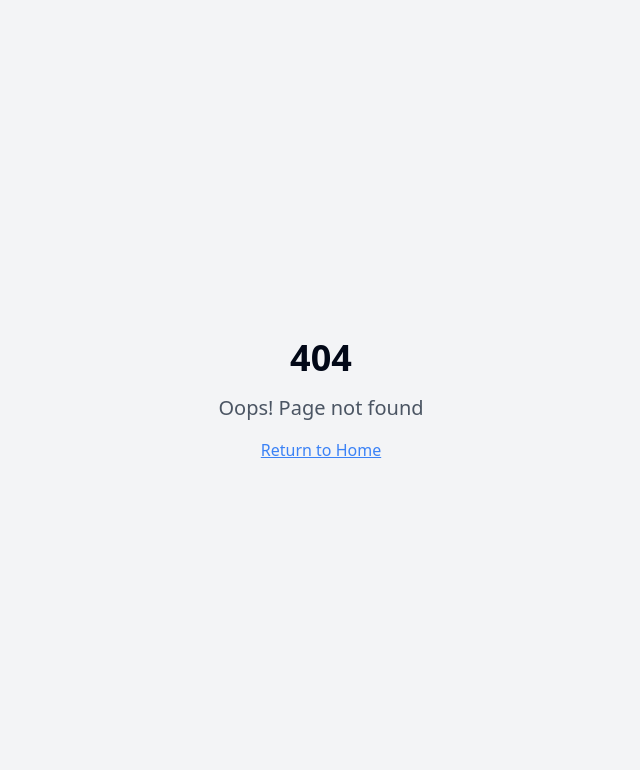
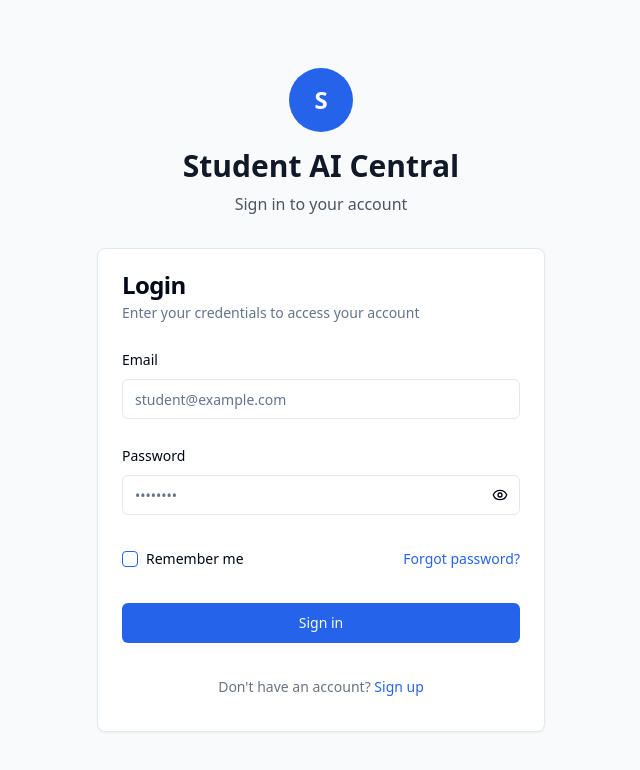
Before and after one commit to vaishu0077/student-ai-central, a React (Vite) app: page /login in a window 1280 px wide. Before the commit this address had no page. Shown: the top 770 px of the page, without its empty margins (319-959 px from the left). Built offline with nearby package versions, Linux system fonts and the light colour scheme.

Commit message:
Add login page

```diff
--- a/src/App.tsx
+++ b/src/App.tsx
@@ -10,6 +10,7 @@ import Layout from "./components/Layout";
 import AssistantPage from "./pages/AssistantPage";
 import SchedulePage from "./pages/SchedulePage";
 import NotesPage from "./pages/NotesPage";
+import LoginPage from "./pages/LoginPage";
 
 const queryClient = new QueryClient();
 
@@ -20,6 +21,7 @@ const App = () => (
       <Sonner />
       <BrowserRouter>
         <Routes>
+          <Route path="/login" element={<LoginPage />} />
           <Route path="/" element={<Layout />}>
             <Route index element={<Index />} />
             <Route path="assistant" element={<AssistantPage />} />
--- a/src/components/NavBar.tsx
+++ b/src/components/NavBar.tsx
@@ -1,11 +1,24 @@
 
 import React from 'react';
-import { Link } from 'react-router-dom';
+import { Link, useNavigate } from 'react-router-dom';
 import { Button } from "@/components/ui/button";
-import { Search, Bell, User } from 'lucide-react';
+import { Search, Bell, User, LogOut } from 'lucide-react';
 import { Input } from "@/components/ui/input";
 
 const NavBar: React.FC = () => {
+  const navigate = useNavigate();
+  // In a real app, you would check if the user is logged in
+  const isLoggedIn = true; // This is a placeholder
+
+  const handleAuthAction = () => {
+    if (isLoggedIn) {
+      // Logout logic would go here
+      navigate('/login');
+    } else {
+      navigate('/login');
+    }
+  };
+
   return (
     <header className="border-b border-slate-200 bg-white dark:bg-slate-950 dark:border-slate-800 sticky top-0 z-40">
       <div className="container flex items-center justify-between h-16 px-4 md:px-6">
@@ -37,9 +50,20 @@ const NavBar: React.FC = () => {
           <Button variant="ghost" size="icon" className="hidden md:flex">
             <Search className="h-5 w-5 md:hidden" />
           </Button>
-          <Button variant="ghost" size="icon" className="rounded-full">
-            <User className="h-5 w-5" />
-          </Button>
+          {isLoggedIn ? (
+            <Button variant="ghost" size="icon" className="rounded-full">
+              <User className="h-5 w-5" />
+            </Button>
+          ) : (
+            <Button onClick={handleAuthAction}>
+              Login
+            </Button>
+          )}
+          {isLoggedIn && (
+            <Button variant="ghost" size="icon" onClick={handleAuthAction}>
+              <LogOut className="h-5 w-5" />
+            </Button>
+          )}
         </div>
       </div>
     </header>
--- /dev/null
+++ b/src/pages/LoginPage.tsx
@@ -0,0 +1,161 @@
+
+import React, { useState } from 'react';
+import { useNavigate } from 'react-router-dom';
+import { z } from 'zod';
+import { useForm } from 'react-hook-form';
+import { zodResolver } from '@hookform/resolvers/zod';
+import { Form, FormControl, FormField, FormItem, FormLabel, FormMessage } from "@/components/ui/form";
+import { Input } from "@/components/ui/input";
+import { Button } from "@/components/ui/button";
+import { Card, CardContent, CardDescription, CardFooter, CardHeader, CardTitle } from "@/components/ui/card";
+import { Checkbox } from "@/components/ui/checkbox";
+import { useToast } from "@/hooks/use-toast";
+import { Eye, EyeOff } from 'lucide-react';
+
+const formSchema = z.object({
+  email: z.string().email({ message: "Please enter a valid email address." }),
+  password: z.string().min(6, { message: "Password must be at least 6 characters." }),
+  rememberMe: z.boolean().default(false),
+});
+
+const LoginPage = () => {
+  const navigate = useNavigate();
+  const { toast } = useToast();
+  const [showPassword, setShowPassword] = useState(false);
+
+  const form = useForm<z.infer<typeof formSchema>>({
+    resolver: zodResolver(formSchema),
+    defaultValues: {
+      email: "",
+      password: "",
+      rememberMe: false,
+    },
+  });
+
+  const onSubmit = (values: z.infer<typeof formSchema>) => {
+    // In a real application, you'd implement actual authentication logic here
+    console.log("Login attempt:", values);
+
+    // For demonstration, we'll simulate a successful login
+    toast({
+      title: "Login successful",
+      description: "Welcome to Student AI Central",
+    });
+
+    // Redirect to dashboard
+    navigate("/");
+  };
+
+  return (
+    <div className="min-h-screen flex items-center justify-center bg-gray-50 dark:bg-slate-900 px-4">
+      <div className="w-full max-w-md">
+        <div className="text-center mb-8">
+          <div className="w-16 h-16 rounded-full bg-primary mx-auto flex items-center justify-center">
+            <span className="text-white text-2xl font-bold">S</span>
+          </div>
+          <h1 className="mt-4 text-3xl font-bold text-gray-900 dark:text-white">Student AI Central</h1>
+          <p className="mt-2 text-gray-600 dark:text-gray-400">Sign in to your account</p>
+        </div>
+
+        <Card>
+          <CardHeader>
+            <CardTitle>Login</CardTitle>
+            <CardDescription>
+              Enter your credentials to access your account
+            </CardDescription>
+          </CardHeader>
+          <CardContent>
+            <Form {...form}>
+              <form onSubmit={form.handleSubmit(onSubmit)} className="space-y-6">
+                <FormField
+                  control={form.control}
+                  name="email"
+                  render={({ field }) => (
+                    <FormItem>
+                      <FormLabel>Email</FormLabel>
+                      <FormControl>
+                        <Input placeholder="student@example.com" {...field} />
+                      </FormControl>
+                      <FormMessage />
+                    </FormItem>
+                  )}
+                />
+
+                <FormField
+                  control={form.control}
+                  name="password"
+                  render={({ field }) => (
+                    <FormItem>
+                      <FormLabel>Password</FormLabel>
+                      <FormControl>
+                        <div className="relative">
+                          <Input
+                            type={showPassword ? "text" : "password"}
+                            placeholder="••••••••"
+                            {...field}
+                          />
+                          <Button
+                            type="button"
+                            variant="ghost"
+                            size="icon"
+                            className="absolute right-0 top-0 h-full"
+                            onClick={() => setShowPassword(!showPassword)}
+                          >
+                            {showPassword ? <EyeOff className="h-4 w-4" /> : <Eye className="h-4 w-4" />}
+                          </Button>
+                        </div>
+                      </FormControl>
+                      <FormMessage />
+                    </FormItem>
+                  )}
+                />
+
+                <div className="flex items-center justify-between">
+                  <FormField
+                    control={form.control}
+                    name="rememberMe"
+                    render={({ field }) => (
+                      <div className="flex items-center space-x-2">
+                        <Checkbox
+                          id="rememberMe"
+                          checked={field.value}
+                          onCheckedChange={field.onChange}
+                        />
+                        <label
+                          htmlFor="rememberMe"
+                          className="text-sm font-medium leading-none peer-disabled:cursor-not-allowed peer-disabled:opacity-70"
+                        >
+                          Remember me
+                        </label>
+                      </div>
+                    )}
+                  />
+
+                  <Button variant="link" className="p-0" type="button">
+                    Forgot password?
+                  </Button>
+                </div>
+
+                <Button type="submit" className="w-full">
+                  Sign in
+                </Button>
+              </form>
+            </Form>
+          </CardContent>
+          <CardFooter className="flex flex-col space-y-4">
+            <div className="text-center w-full">
+              <span className="text-sm text-gray-500 dark:text-gray-400">
+                Don't have an account?{" "}
+                <Button variant="link" className="p-0" onClick={() => navigate("/register")}>
+                  Sign up
+                </Button>
+              </span>
+            </div>
+          </CardFooter>
+        </Card>
+      </div>
+    </div>
+  );
+};
+
+export default LoginPage;
```
